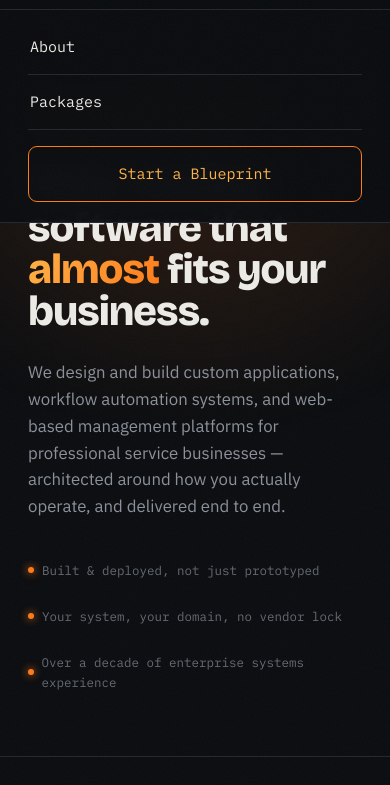
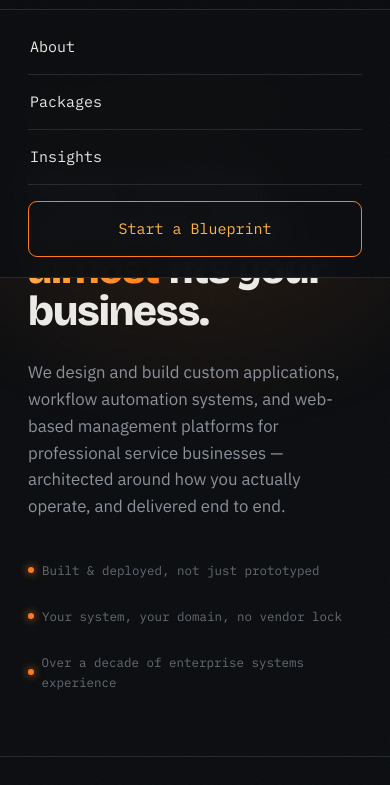
Before and after one commit to RWGOverlord/EmberforgeWorks, a plain HTML site: page index.html in a window 390 px wide. Both pictures are taken after a click on the button "Open menu". Shown: the part 59-844 px from the top of the page. Drawn offline with nearby package versions, Linux system fonts and the light colour scheme.

Commit message:
Add Insights link to mobile menu
Keeps the blog reachable on mobile after merging the new
hamburger menu with the desktop nav Insights link.

Co-Authored-By: Claude Opus 4.8 <noreply@anthropic.com>

```diff
--- a/index.html
+++ b/index.html
@@ -308,6 +308,7 @@
 <div class="mobile-menu" id="mobileMenu">
   <a href="#about" onclick="closeMenu()">About</a>
   <a href="#packages" onclick="closeMenu()">Packages</a>
+  <a href="/blog/" onclick="closeMenu()">Insights</a>
   <a href="#contact" class="mcta" onclick="closeMenu();openContact();return false;">Start a Blueprint</a>
 </div>
 
```
